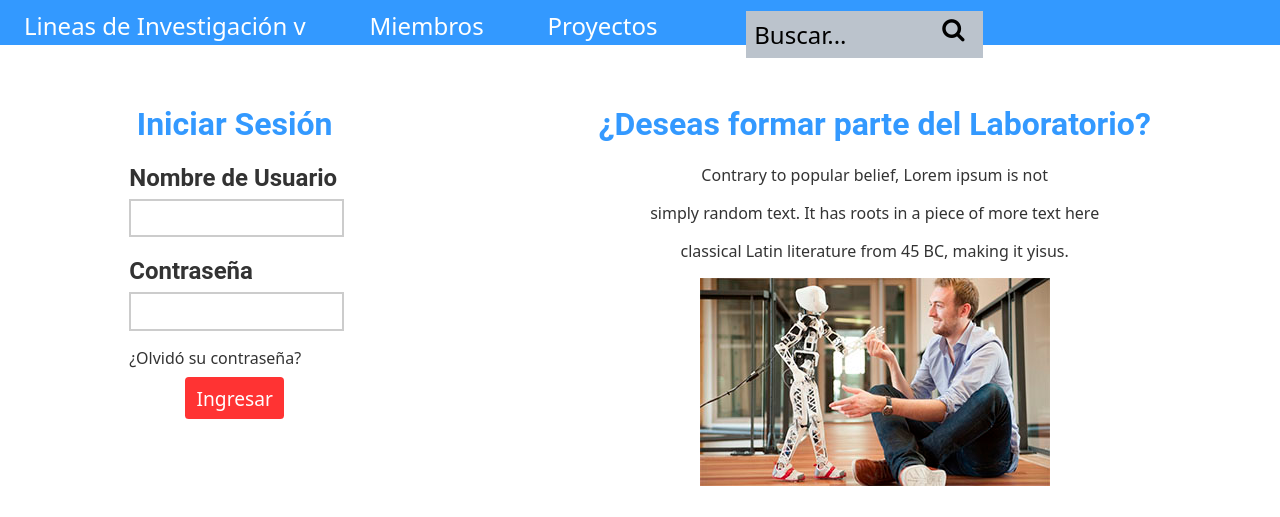
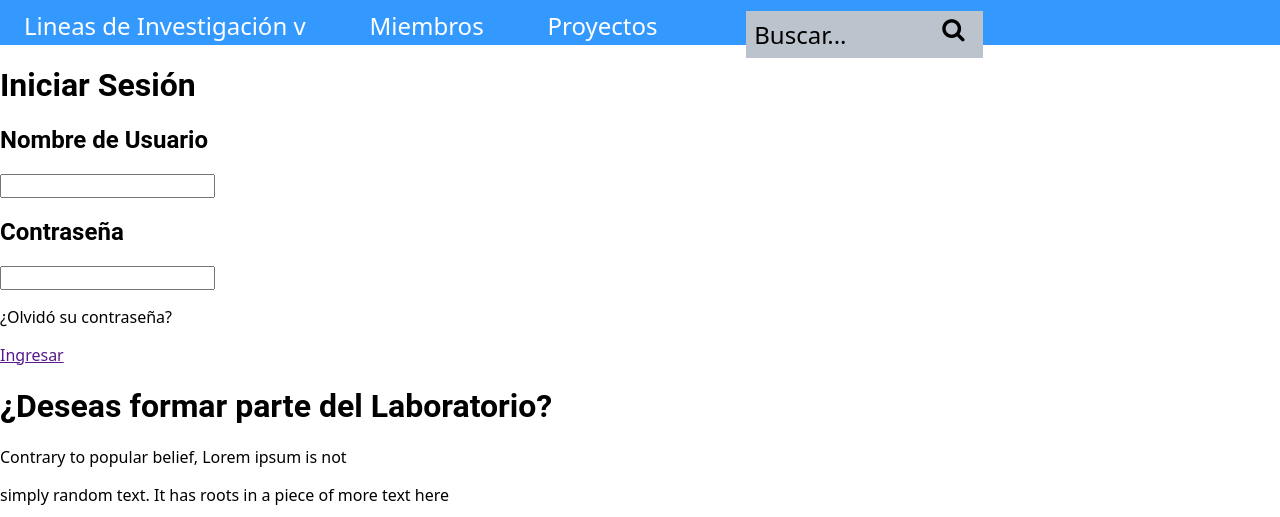
Before and after one commit to kevteg/pag-labs, a plain HTML site: page IniciarSesion.html in a window 1280 px wide. Shown: the part 283-800 px from the top of the page. Drawn offline with Linux system fonts and the light colour scheme.

Commit message:
Home semi-final finalisimo casi

```diff
--- a/styles/styles.css
+++ b/styles/styles.css
@@ -257,51 +257,6 @@ section .investigation-lines .investigation-item img {
   width: 3em;
   height: 3em;
 }
-.iniciar-sesion {
-  display: flex;
-  flex-direction: row;
-  align-items: center;
-  justify-content: space-around;
-  align-items: flex-start;
-  margin-top: 3%;
-}
-.iniciar-sesion p {
-  color: #333;
-}
-.iniciar-sesion .autenticar {
-  text-align: center;
-}
-.iniciar-sesion .autenticar a {
-  color: #fff;
-  text-decoration: none;
-  background: #f33;
-  padding: 0.4em 0.6em;
-  border-radius: 0.2em;
-  font-size: 1.2em;
-}
-.iniciar-sesion .autenticar a:visited {
-  color: #fff;
-}
-.iniciar-sesion .autenticar .datos {
-  text-align: left;
-}
-.iniciar-sesion .autenticar .datos input {
-  width: 100%;
-  margin-top: 0%;
-  border-color: #ccc;
-  border-style: solid;
-  padding: 4% 0%;
-}
-.iniciar-sesion .formar-parte-lab {
-  text-align: center;
-}
-.iniciar-sesion h1 {
-  color: #39f;
-}
-.iniciar-sesion h2 {
-  margin-bottom: 3%;
-  color: #333;
-}
 footer {
   margin-top: 3em;
   background: url("../images/d4tleft.png") center no-repeat;
```
Also changed, not shown: 1 other file.
